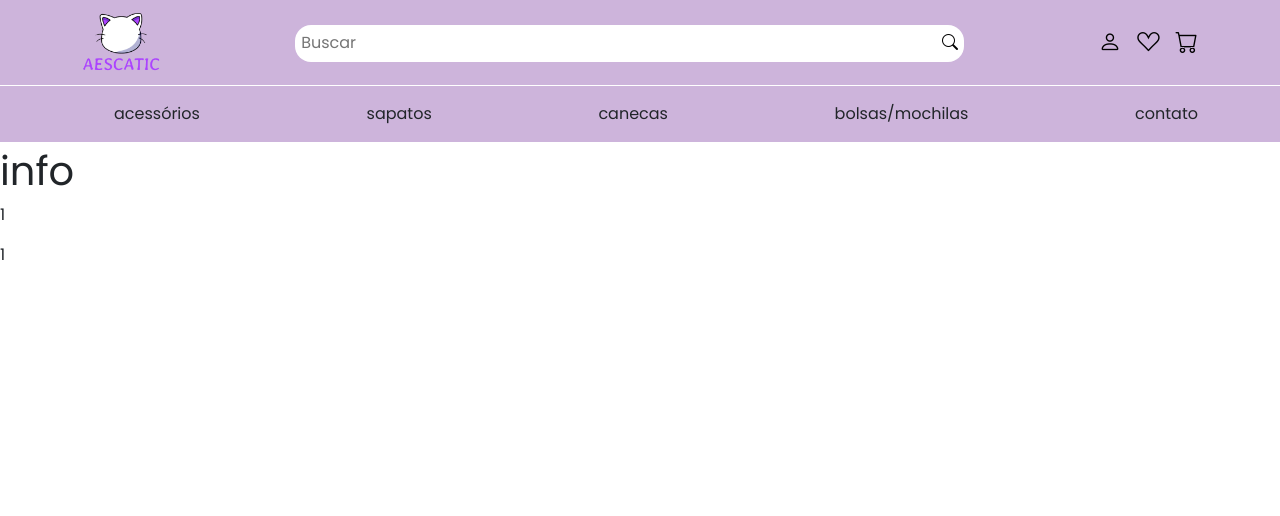
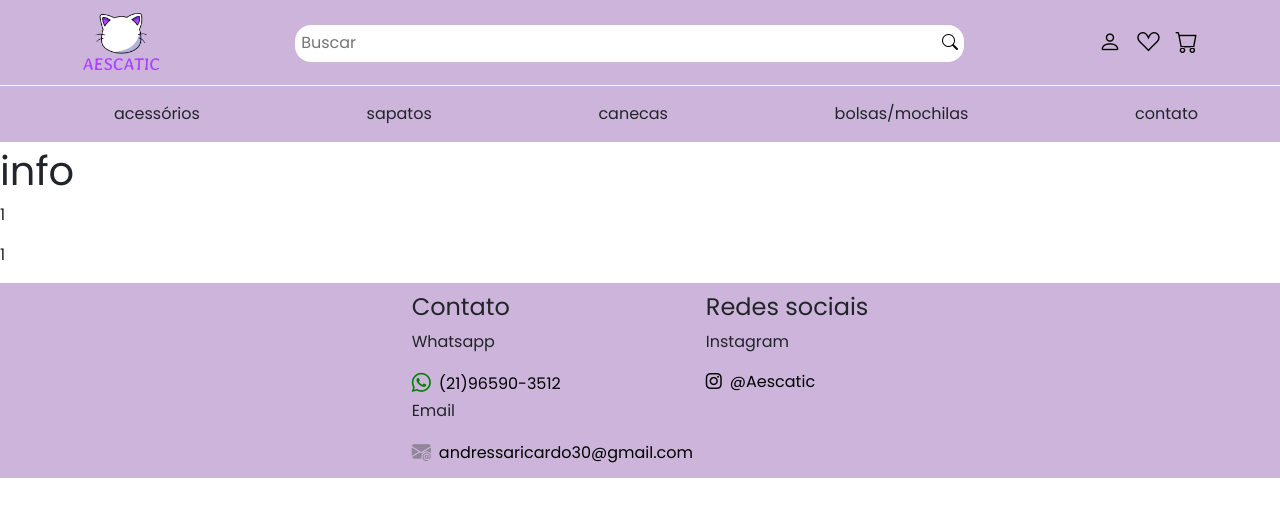
Before and after one commit to JeffersonAlves7/aescatic, a React (Vite) app: page /catalogo/1/1 in a window 1280 px wide. Shown: the top 516 px of the page. Built offline with nearby package versions, Linux system fonts and the light colour scheme.

Commit message:
feat: move footer to components and add to app route

```diff
--- a/src/App.jsx
+++ b/src/App.jsx
@@ -6,6 +6,7 @@ import { Home } from './Views/Home';
 import { Catalogo } from './Views/Catalogo';
 import { Categoria } from './Views/Catalogo/Categoria';
 import { Info } from './Views/Catalogo/Info';
+import { Footer } from './components/Footer';
 
 function App() {
   return (
@@ -18,6 +19,7 @@ function App() {
           <Route path="/catalogo/:categoria" element={<Categoria />} />
           <Route path="/catalogo/:categoria/:peca" element={<Info />} />
         </Routes>
+        <Footer />
       </BrowserRouter>
     </div>
   );
--- a/src/Views/Home/components/Roupas/styles.module.css
+++ /dev/null
@@ -1,5 +0,0 @@
-.flex{
-    display: flex;
-    align-items: center;
-    justify-content: space-between;
-}
--- a/src/Views/Home/index.jsx
+++ b/src/Views/Home/index.jsx
@@ -1,13 +1,11 @@
 import { Destaques } from './components/Destaques';
 import { Sobre } from './components/Sobre';
-import { Footer } from './components/Footer';
 
 export function Home() {
   return (
     <div id="Home">
       <Destaques />
       <Sobre />
-      <Footer />
     </div>
   );
 }
--- a/src/Views/Home/components/Footer/index.jsx
+++ b/src/components/Footer/index.jsx
@@ -13,7 +13,7 @@ export function Footer() {
               href="https://wa.me/5521982993019"
             >
               <div className={wpp}>
-                <i class="bi bi-whatsapp"></i>
+                <i className="bi bi-whatsapp"></i>
               </div>
               (21)96590-3512
             </a>
@@ -25,7 +25,7 @@ export function Footer() {
               href="mailto:andressaricardo30@gmail.com"
             >
               <div className={email}>
-                <i class="bi bi-envelope-at-fill"></i>
+                <i className="bi bi-envelope-at-fill"></i>
               </div>
               andressaricardo30@gmail.com
             </a>
@@ -38,7 +38,7 @@ export function Footer() {
           <p>Instagram</p>
           <a className="d-flex align-items-center gap-2" href="#">
             <div className={instagram}>
-              <i class="bi bi-instagram"></i>
+              <i className="bi bi-instagram"></i>
             </div>
             <span>@Aescatic</span>
           </a>
--- a/src/Views/Home/components/Footer/styles.module.css
+++ b/src/components/Footer/styles.module.css
@@ -15,6 +15,8 @@
     display: flex;
     gap: .8rem;
     padding: 10px 0;
+    align-items: flex-start;
+    justify-content: center;
 }
 
 .instagram{
```
Also changed, not shown: src/Views/Home/components/Roupas/index.jsx (deleted, +0 -20 lines).
